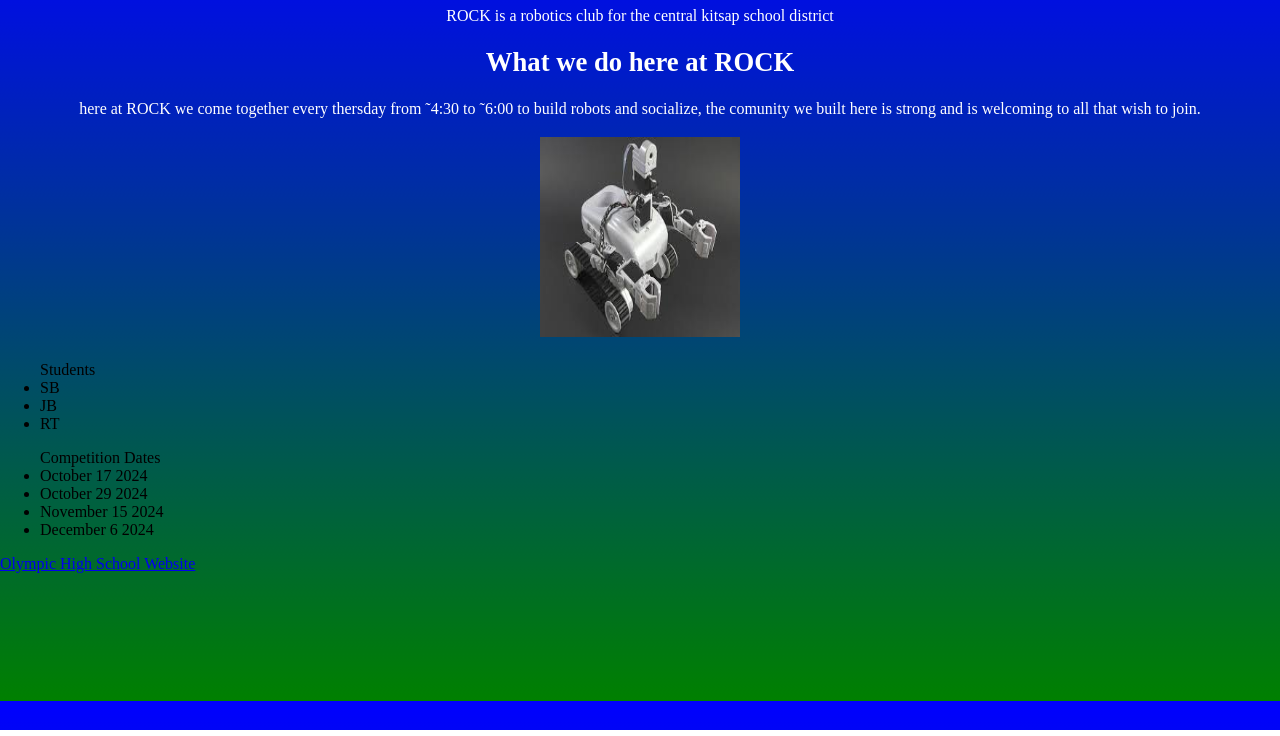
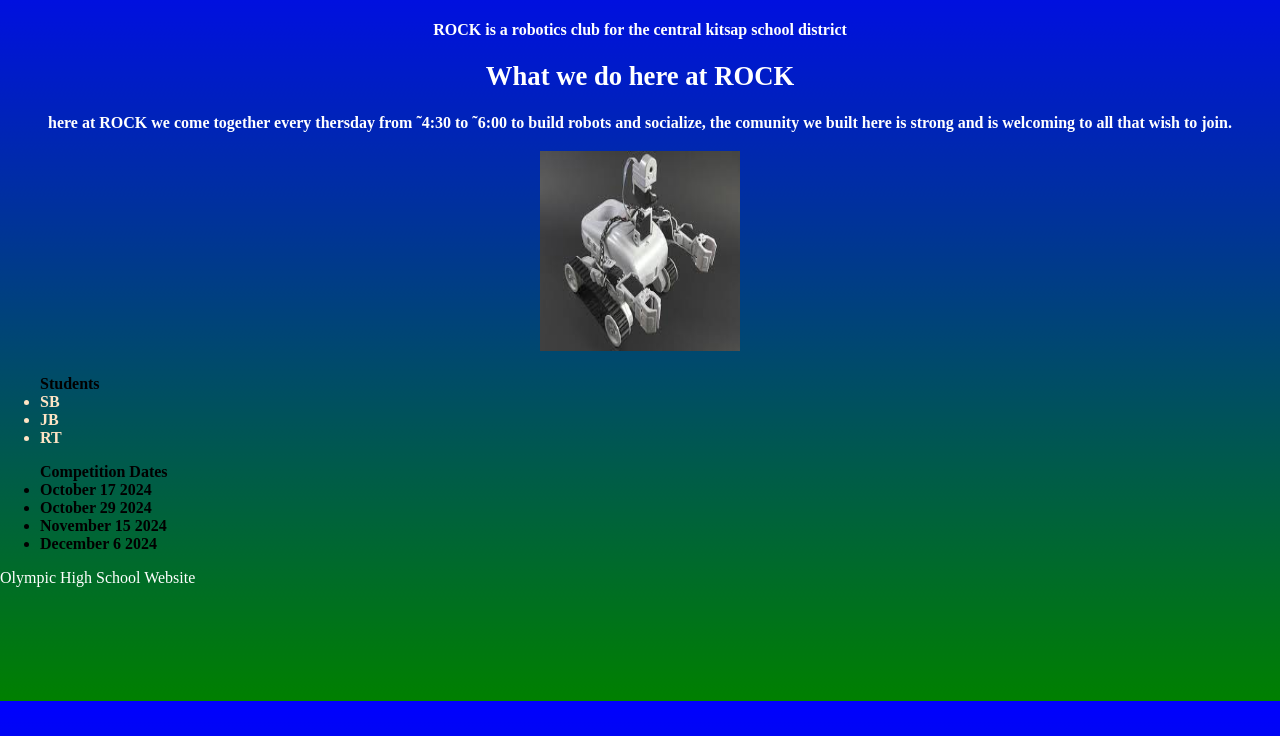
Before and after one commit to SamBrazeal/RoCK, a plain HTML site: page index.html in a window 1280 px wide. Shown: the part 99-835 px from the top of the page. Drawn offline with Linux system fonts and the light colour scheme.

Commit message:
module 4 css update now looking better than ever :)

```diff
--- a/index.html
+++ b/index.html
@@ -10,32 +10,40 @@
 </head>
 
 <body>
-    <!--mostly just descriptions on what ROCK is and where to find it-->
-    <h1>ROCK(Robotics of central kitsap)</h1>
-    <p>ROCK is a robotics club for the central kitsap school district</p>
+<!--Title and short discrption of ROCk-->
+    <section id="title">
+        <h1>ROCK(Robotics of central kitsap)</h1>
+         <p>ROCK is a robotics club for the central kitsap school district</p>
+    </section>
+<!--more info on ROCK and times we meet-->
+    <section id="intro">
     <h2>What we do here at ROCK</h2>
     <p>here at ROCK we come together every thersday from &tilde;4:30 to &tilde;6:00 to build robots and socialize,
-        the comunity we built here is strong and is welcoming to all that wish to join.</p>
+    the comunity we built here is strong and is welcoming to all that wish to join.</p>
+    </section>
+
     <h3>
         <!--I will change this image later to one that better suits ROCK probably a picture of the main robot they are using-->
         <img src="rover.jpg" width="200" height="200">
     </h3>
 </body>
+
 <main>
     <!--List of students in the club-->
-    <ul>Students
+    <ul class="students">Students
         <li>SB</li>
         <li>JB</li>
         <li>RT</li>
     </ul>
     <!--List of competition dates-->
-    <ul>Competition Dates
+    <ul class="CompDates">Competition Dates
         <li>October 17 2024</li>
         <li>October 29 2024</li>
         <li>November 15 2024</li>
         <li>December 6 2024</li>
     </ul>
 </main>
+
 <footer>
     <!--Website links-->
     <a href="https://olympic.ckschools.org/">Olympic High School Website</a>
--- a/styles.css
+++ b/styles.css
@@ -7,19 +7,19 @@ body {
     margin: 0;
     background-repeat: no-repeat;
     background-attachment: fixed;
-    background-image: linear-gradient(blue, green);
+    background-image: linear-gradient(rgb(0, 0, 255), rgb(0, 128, 0));
 }
 
-h1 {
+#title h1 {
     text-align: center;
-    color: white;
+    color: rgb(255, 255, 255);
     font-weight: bold;
     font-size: 32pt;
 }
 
 h2 {
     text-align: center;
-    color: white;
+    color: rgb(255, 255, 255);
     font-weight: bold;
     font-size: 20pt;
 }
@@ -30,5 +30,33 @@ h3 {
 
 p {
     text-align: center;
-    color: white;
+    color: rgb(255, 255, 255);
 }
+
+#title p, #intro p {
+    text-align: center;
+    color: rgb(255, 255, 255);
+    font-weight: bold;
+}
+
+a {
+    color: rgb(255, 255, 255);
+    text-decoration: none;
+}
+
+a:hover {
+    color: rgb(0, 255, 255);
+    text-decoration: underline;
+}
+
+.students > li {
+    color: rgb(255, 228, 196);
+}
+
+.students {
+    font-weight: bold;
+}
+
+.CompDates {
+    font-weight: bold;
+}
```
